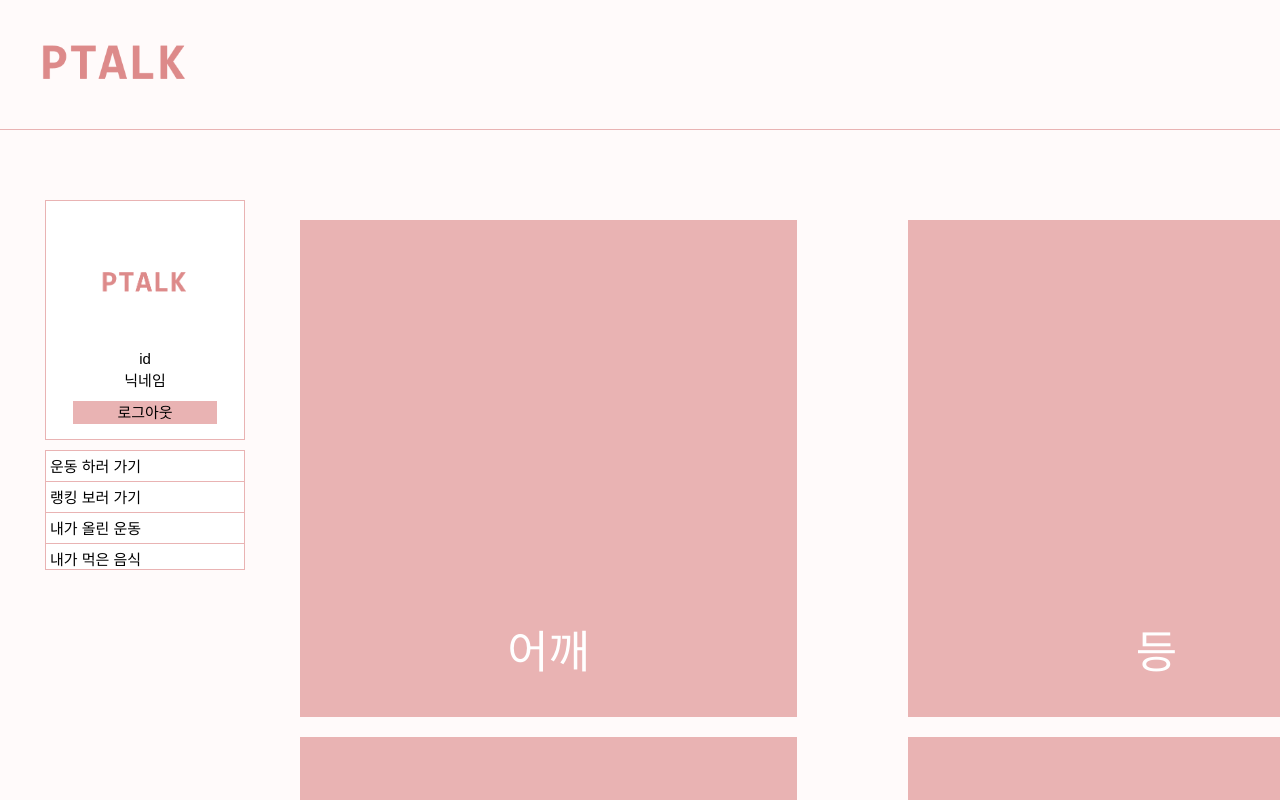
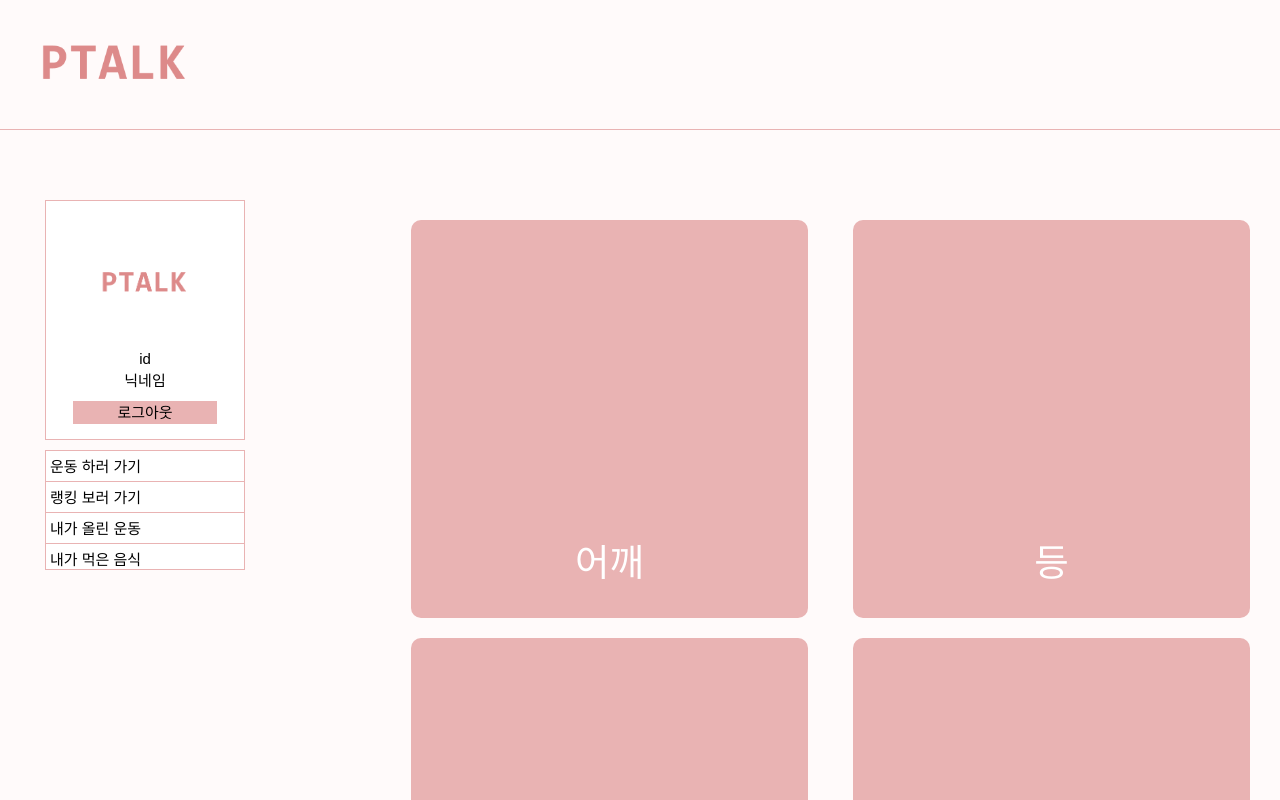
Before and after one commit to Team-Gonguri/Afitch-FrontEnd, a React (Create React App) app: page /afitch/fitness in a window 1280 px wide. Shown: the top 800 px of the page. Built offline with nearby package versions, Linux system fonts and the light colour scheme.

Commit message:
refactor: llink 적용

```diff
--- a/src/components/UI/molecules/FitnessCard.tsx
+++ b/src/components/UI/molecules/FitnessCard.tsx
@@ -1,6 +1,6 @@
 import React from 'react';
 
-import { ColumnContainer, Img, Text } from '../atoms';
+import { ColumnContainer, Img, Text, LLink } from '../atoms';
 
 interface FitnessCardProps {
   url: string;
@@ -9,9 +9,13 @@ interface FitnessCardProps {
 
 function FitnessCard({ url, text }: FitnessCardProps) {
   return (
-    <ColumnContainer
+    <LLink
       width="calc(100% / 5)"
+      to="/"
       style={{
+        display: 'flex',
+        flexDirection: 'column',
+        alignItems: 'center',
         paddingTop: '15px',
         paddingBottom: 'calc(100% / 5 * 1.2)',
         background: 'white',
@@ -40,7 +44,7 @@ function FitnessCard({ url, text }: FitnessCardProps) {
       >
         {text}
       </Text>
-    </ColumnContainer>
+    </LLink>
   );
 }
 
--- a/src/components/UI/organisms/Category.tsx
+++ b/src/components/UI/organisms/Category.tsx
@@ -14,10 +14,10 @@ interface Categories {
 function Category({ category }: Categories) {
   return (
     <RowContainer
-      width="100%"
+      width="80%"
       style={{
         paddingTop: '20px',
-        justifyContent: 'space-between',
+        justifyContent: 'space-around',
       }}
     >
       {category.map((v) => {
@@ -25,17 +25,20 @@ function Category({ category }: Categories) {
           <LLink
             key={v.name}
             width="45%"
+            marginRight="auto"
             to={`/afitch/fitnesslist/${v.param}`}
             style={{
-              paddingBottom: '45%',
+              paddingBottom: 'min(45%, 400px)',
               marginBottom: '20px',
               position: 'relative',
+              maxWidth: '400px',
+              borderRadius: '10px',
             }}
           >
             <Text
               width="100%"
               color="white"
-              fontSize="3em"
+              fontSize="2.5em"
               style={{
                 justifyContent: 'center',
                 position: 'absolute',
```
